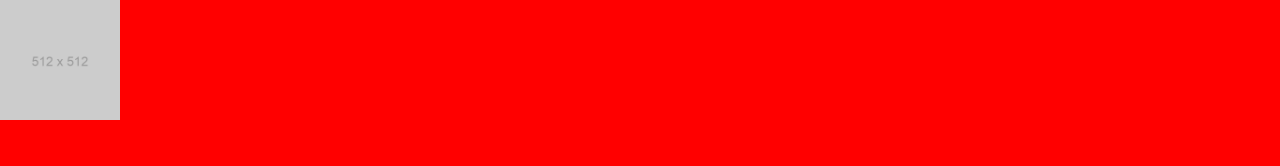
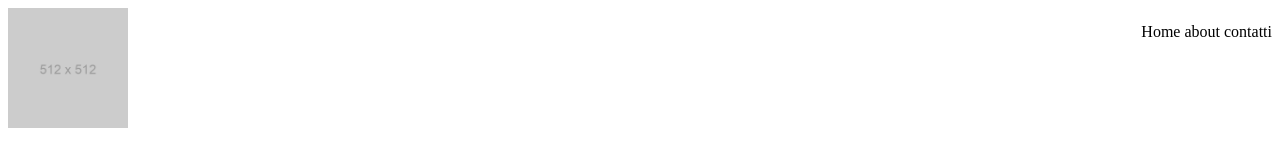
Before and after one commit to willy-5354/ufs_07_dmd-23-25, a plain HTML site: page ufs_07/landing-page/index.html in a window 1280 px wide. Drawn offline with Linux system fonts and the light colour scheme.

Commit message:
last_modify

```diff
--- a/ufs_07/landing-page/assets/reset.css
+++ b/ufs_07/landing-page/assets/reset.css
@@ -11,7 +11,6 @@ article, aside, canvas, details, embed,
 figure, figcaption, footer, header, hgroup,
 menu, nav, output, ruby, section, summary,
 time, mark, audio, video {
-	margin: 0;
 	padding: 0;
 	border: 0;
 	font-size: 100%;
--- a/ufs_07/landing-page/assets/styles/main.css
+++ b/ufs_07/landing-page/assets/styles/main.css
@@ -1,8 +1,30 @@
 body{
-    background-color: red;
+    background-color: white;
 }
 
 .site-logo-wrapper img{
     max-width: 120px;
 
 }
+
+.title-link{
+    display: inline-block;
+    margin-left: auto;
+    margin-right: auto;
+}
+
+.background-title{
+    color: black;
+}
+
+.site-header{
+    display:flex;
+    justify-content: space-between;
+    text-align: center;
+}
+body{
+    font-family: Roboto;
+}
+a{
+    text-decoration: none;
+}
--- a/ufs_07/landing-page/index.html
+++ b/ufs_07/landing-page/index.html
@@ -11,12 +11,25 @@
     </head>
 
     <body>
+        <header class="site-header" >
 
-        <header>
-            <a href="index.html" class="site-logo-wrapper" title="Clicca qui per tornare alla HomePage">
-                <img src="assets/images/logo.png" alt="">
-            </a>
+             <!-- inizalizzo un immagine al mio web site-->
+             <a href="index.html" class="site-logo-wrapper" title="Clicca qui per tornare alla
+             HomePage">
+                 <img src="assets/images/logo.png" alt=""></a>
+
+            <!-- inizializzo nav- bar per reindirizzamento su diverse pagine-->
+            <nav>
+                <ul>
+                    <li class="title-link"><a href="index.html" class="background-title">Home</a></li>
+                    <li class="title-link"><a href="index.html" class="background-title">about</a></li>
+                    <li class="title-link"><a href="index.html" class="background-title">contatti</a></li>
+                </ul>
+            </nav>
+
+
         </header>
+
     </body>
 
 </html>
```
Also changed, not shown: 1 other file.
